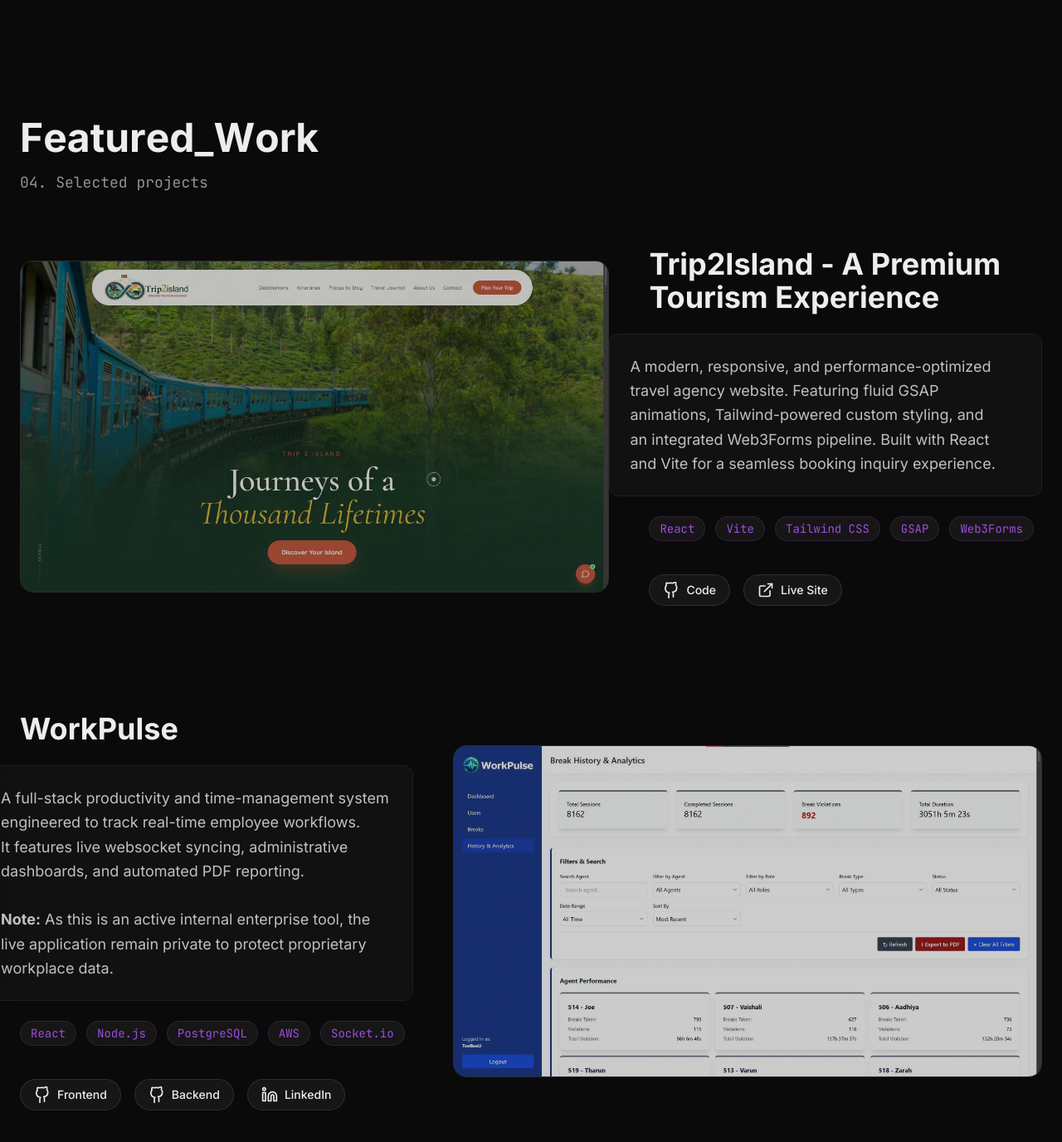
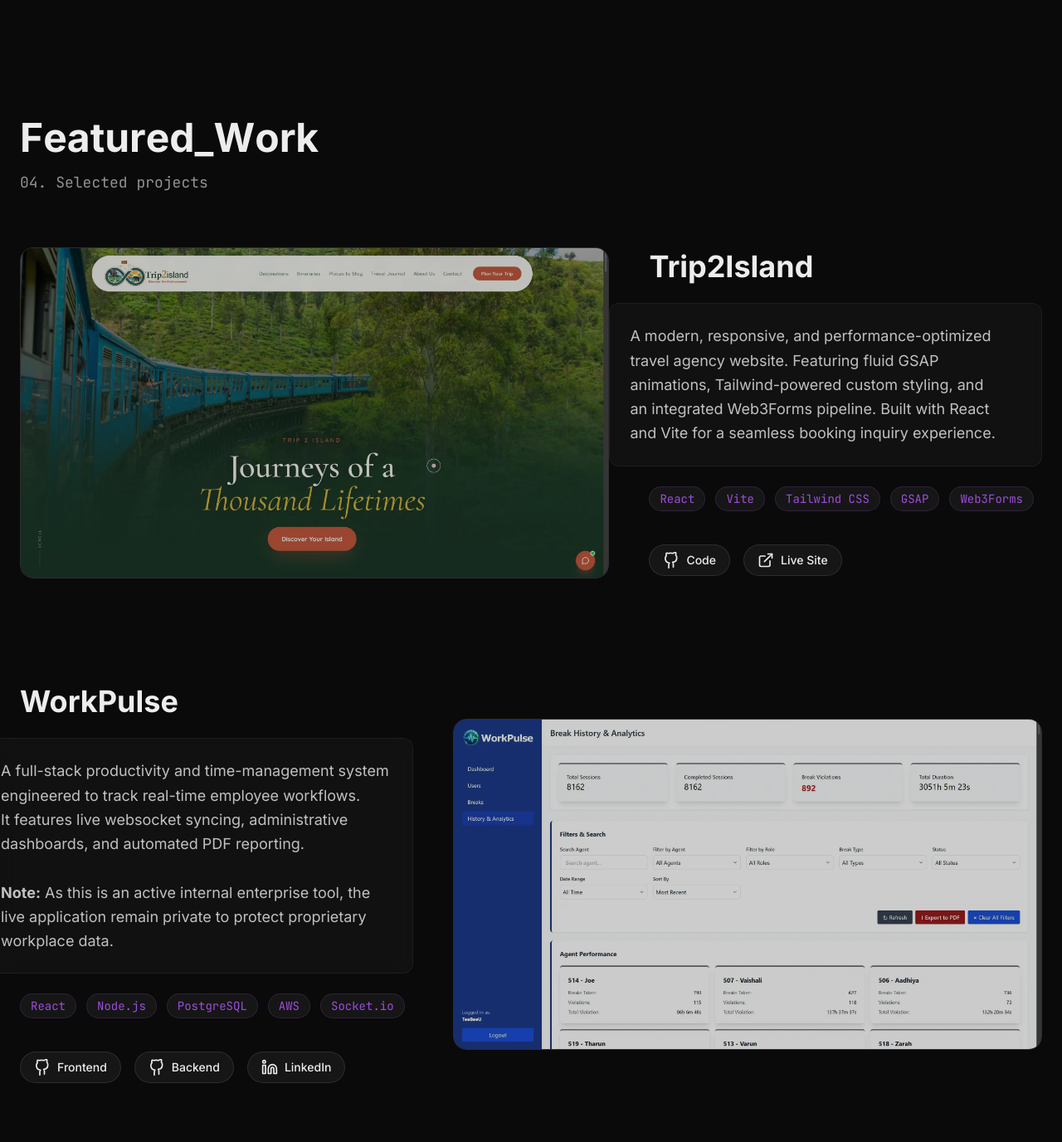
Before and after one commit to Aathif-M/portfolio, a Next.js app: page /portfolio/ in a window 1280 px wide. Shown: the part 4409-5785 px from the top of the page at 83% size. Built offline with nearby package versions, Linux system fonts and the light colour scheme.

Commit message:
Fix image paths by using Next.js static imports

```diff
--- a/src/components/Projects.tsx
+++ b/src/components/Projects.tsx
@@ -20,12 +20,14 @@ const LinkedinIcon = ({ className }: { className?: string }) => (
   </svg>
 );
 import SectionHeader from './SectionHeader';
+import trip2islandImg from '../../public/trip2island.webp';
+import workpulseImg from '../../public/workpulse.webp';
 
 type Project = {
   title: string;
   description: React.ReactNode;
   tags: string[];
-  image: string;
+  image: any;
   liveUrl?: string;
   githubUrl?: string;
   linkedInPost?: string;
@@ -35,14 +37,14 @@ type Project = {
 
 const projects: Project[] = [
   {
-    title: "Trip2Island - A Premium Tourism Experience",
+    title: "Trip2Island",
     description: (
       <>
         A modern, responsive, and performance-optimized travel agency website. Featuring fluid GSAP animations, Tailwind-powered custom styling, and an integrated Web3Forms pipeline. Built with React and Vite for a seamless booking inquiry experience.
       </>
     ),
     tags: ["React", "Vite", "Tailwind CSS", "GSAP", "Web3Forms"],
-    image: "/trip2island.webp",
+    image: trip2islandImg,
     liveUrl: "https://trip2island.com",
     githubUrl: "https://github.com/Aathif-M/trip-2-island.git"
   },
@@ -54,7 +56,7 @@ const projects: Project[] = [
       </>
     ),
     tags: ["React", "Node.js", "PostgreSQL", "AWS", "Socket.io"],
-    image: "/workpulse.webp",
+    image: workpulseImg,
     linkedInPost: "https://www.linkedin.com/posts/mohamed-aathif-b4753a23b_webdevelopment-reactjs-nodejs-activity-7431633382419255297-0kY9?utm_source=share&utm_medium=member_desktop&rcm=ACoAADuzqOcB_E6iZcMiW6d78gQwq8yVOmI6crI",
     githubUrlFrontend: "https://github.com/Aathif-M/workPulse-frontend.git",
     githubUrlBackend: "https://github.com/Aathif-M/workPulse-backend.git"
```
